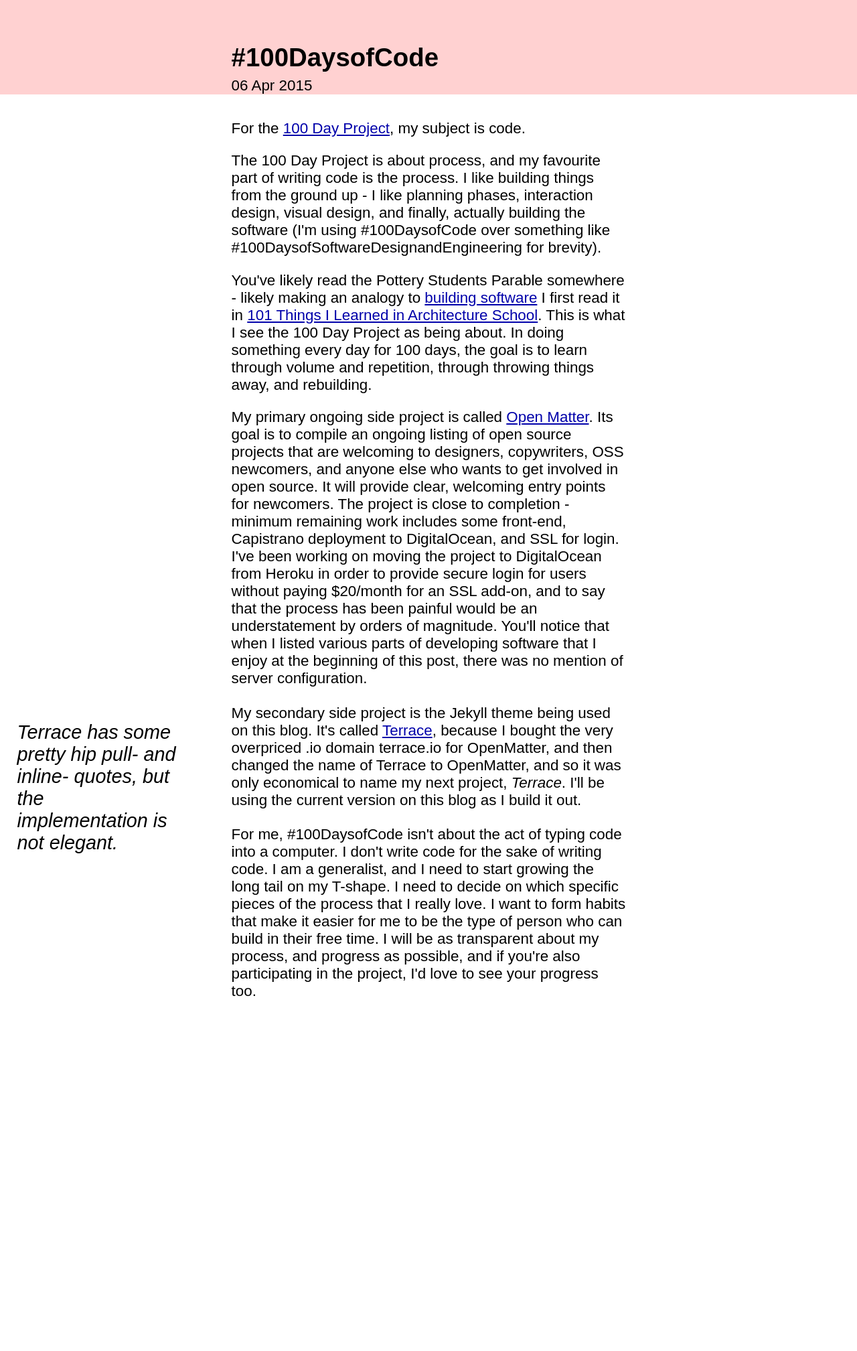
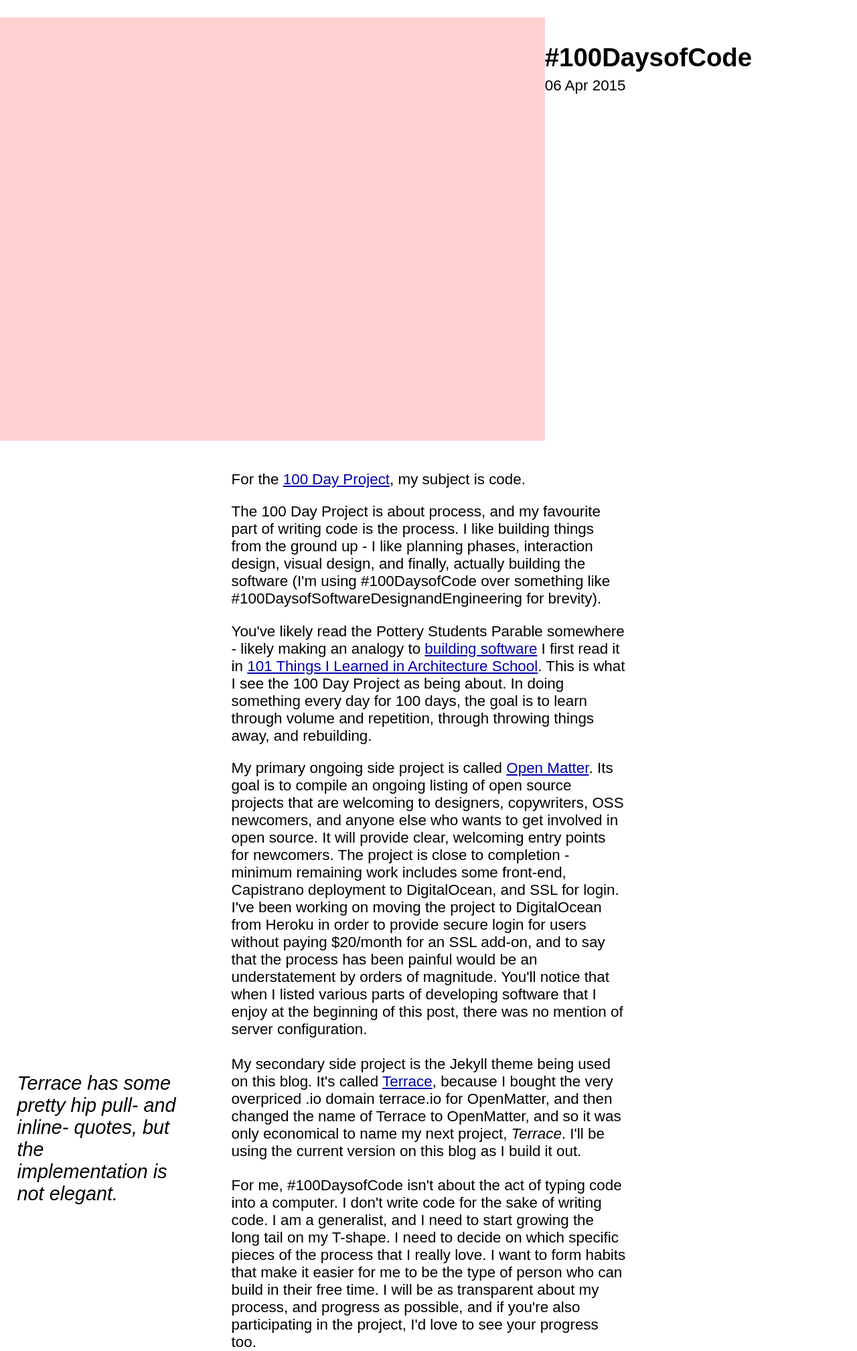
Before and after one commit to funionnn/funionnn.github.io, a Jekyll site: the page built from _posts/2015-04-06-the-100-day-project.md, in a window 1280 px wide. Shown: the whole page at 67% size. Built offline with Jekyll 4.4.1, drawn with Linux system fonts in a browser that asks for light colours; Markdown is read by kramdown in place of the engine named in the settings; before the commit the page ends 1493 px from its top, so only the background shows below that.

Commit message:
flexbox header image & text

```diff
--- a/_posts/2015-04-06-the-100-day-project.md
+++ b/_posts/2015-04-06-the-100-day-project.md
@@ -5,8 +5,11 @@ date:   2015-04-06
 ---
 
 <!--<div class="header" style="background-image: url('{{ site.url }}/assets/default-post-image.jpg');">-->
-<div class="header" style="background-image: url('/assets/default-post-image.jpg');">
-  <div class="center">
+<div class="header">
+  <div class="post-image">
+    <img src="/assets/default-post-image.jpg">
+  </div>
+  <div class="post-data">
     <h1>{{ page.title }}</h1>
     <p class="meta">{{ page.date | date_to_string }}</p>
   </div>
--- a/css/layout.scss
+++ b/css/layout.scss
@@ -149,7 +149,18 @@ a:visited { color: #a0a; }
 .header {
   background-repeat:no-repeat;
   background-size: 100%;
+  display: flex;
   margin: 0 0 3% 0;
   padding: $margin 0 0 0;
   width: 100%;
+
+  .post-image {
+    flex-grow: 2;
+    flex-basis: 500px;
+    img { width: 100%; }
+  }
+
+  .post-data {
+    flex-grow: 1;
+  }
 }
```
